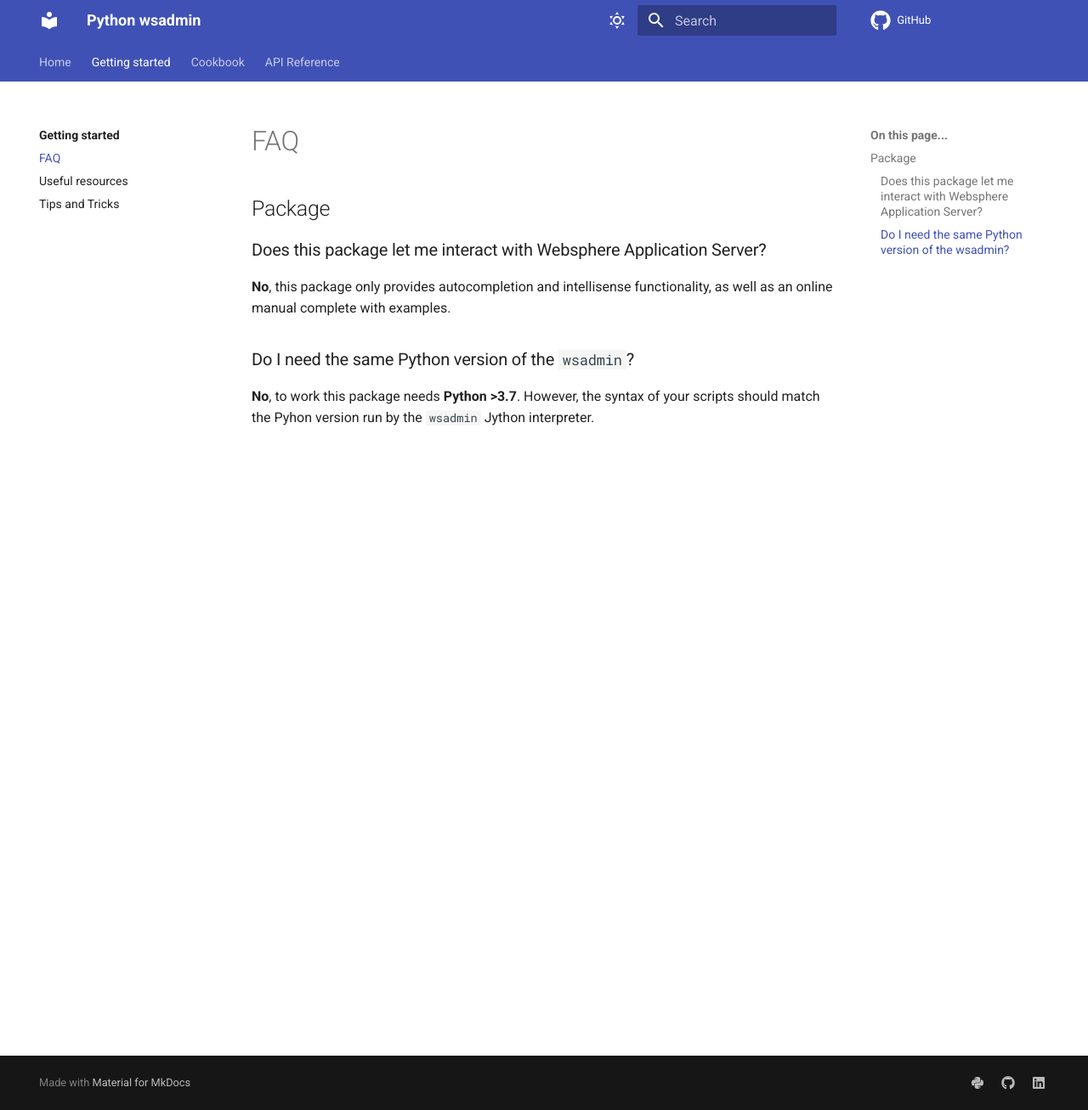
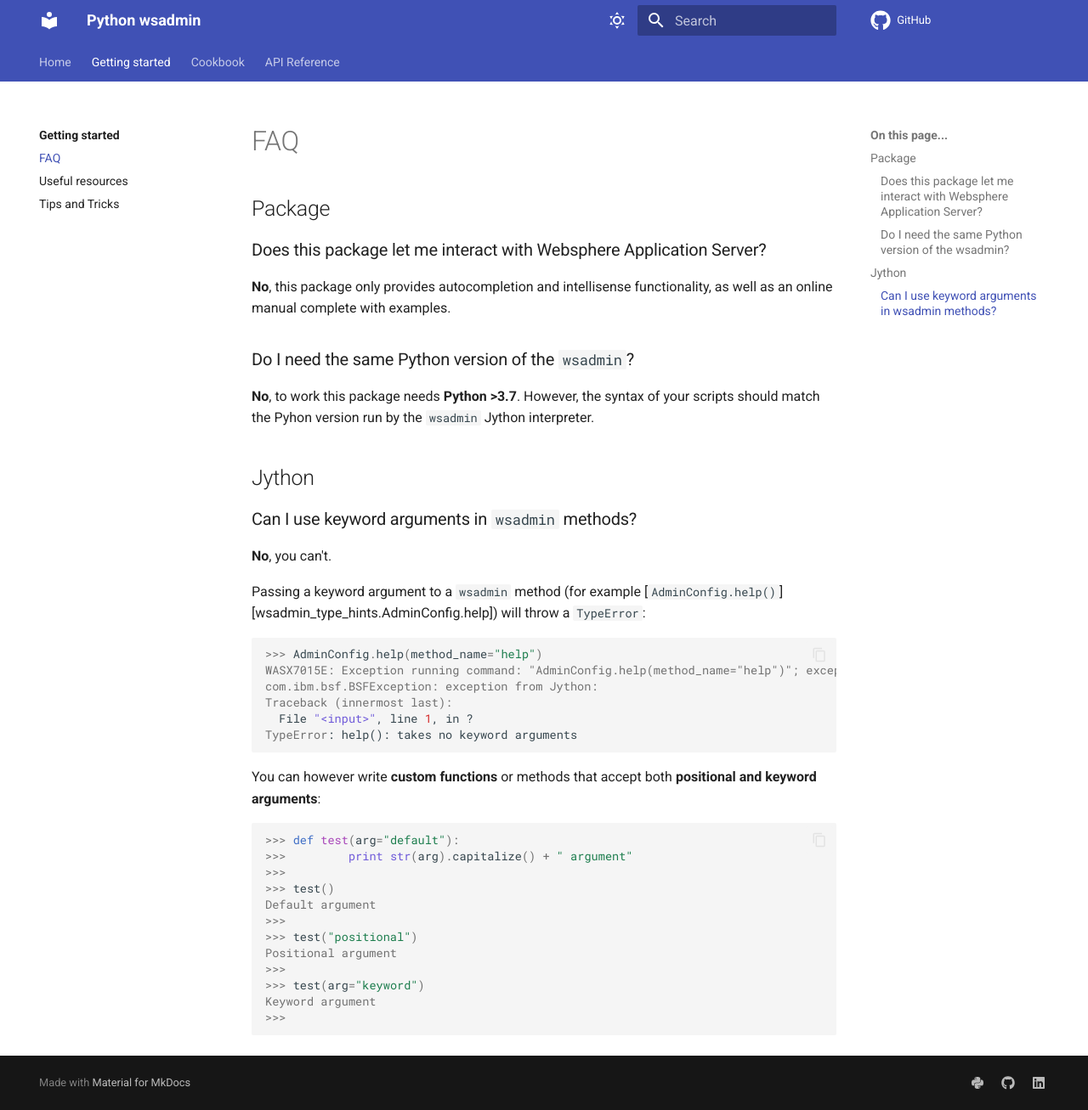
Before and after one commit to LukeSavefrogs/wsadmin-type-hints, an MkDocs documentation site: the page built from docs/getting_started/faq.md, in a window 1280 px wide and 1307 px high. Shown: the whole window at 85% size. Built offline with MkDocs 1.6.1 and Material for MkDocs 9.7.7, drawn with Linux system fonts in a browser that asks for light colours; comment, search, counter and statistics services are not loaded.

Commit message:
docs: Add section to faq page

````diff
--- a/docs/getting_started/faq.md
+++ b/docs/getting_started/faq.md
@@ -1,7 +1,40 @@
 # FAQ
 
 ## Package
+
 ### Does this package let me interact with Websphere Application Server?
 **No**, this package only provides autocompletion and intellisense functionality, as well as an online manual complete with examples.
+
 ### Do I need the same Python version of the `wsadmin`?
 **No**, to work this package needs **Python >3.7**. However, the syntax of your scripts should match the Pyhon version run by the `wsadmin` Jython interpreter.
+
+
+## Jython
+### Can I use keyword arguments in `wsadmin` methods?
+**No**, you can't.
+
+Passing a keyword argument to a `wsadmin` method (for example [`AdminConfig.help()`][wsadmin_type_hints.AdminConfig.help]) will throw a `TypeError`:
+```pycon
+>>> AdminConfig.help(method_name="help")
+WASX7015E: Exception running command: "AdminConfig.help(method_name="help")"; exception information:
+com.ibm.bsf.BSFException: exception from Jython:
+Traceback (innermost last):
+  File "<input>", line 1, in ?
+TypeError: help(): takes no keyword arguments
+```
+
+You can however write **custom functions** or methods that accept both **positional and keyword arguments**:
+```pycon
+>>> def test(arg="default"):
+>>>         print str(arg).capitalize() + " argument"
+>>>
+>>> test()
+Default argument
+>>>
+>>> test("positional")
+Positional argument
+>>>
+>>> test(arg="keyword")
+Keyword argument
+>>>
+```
````
